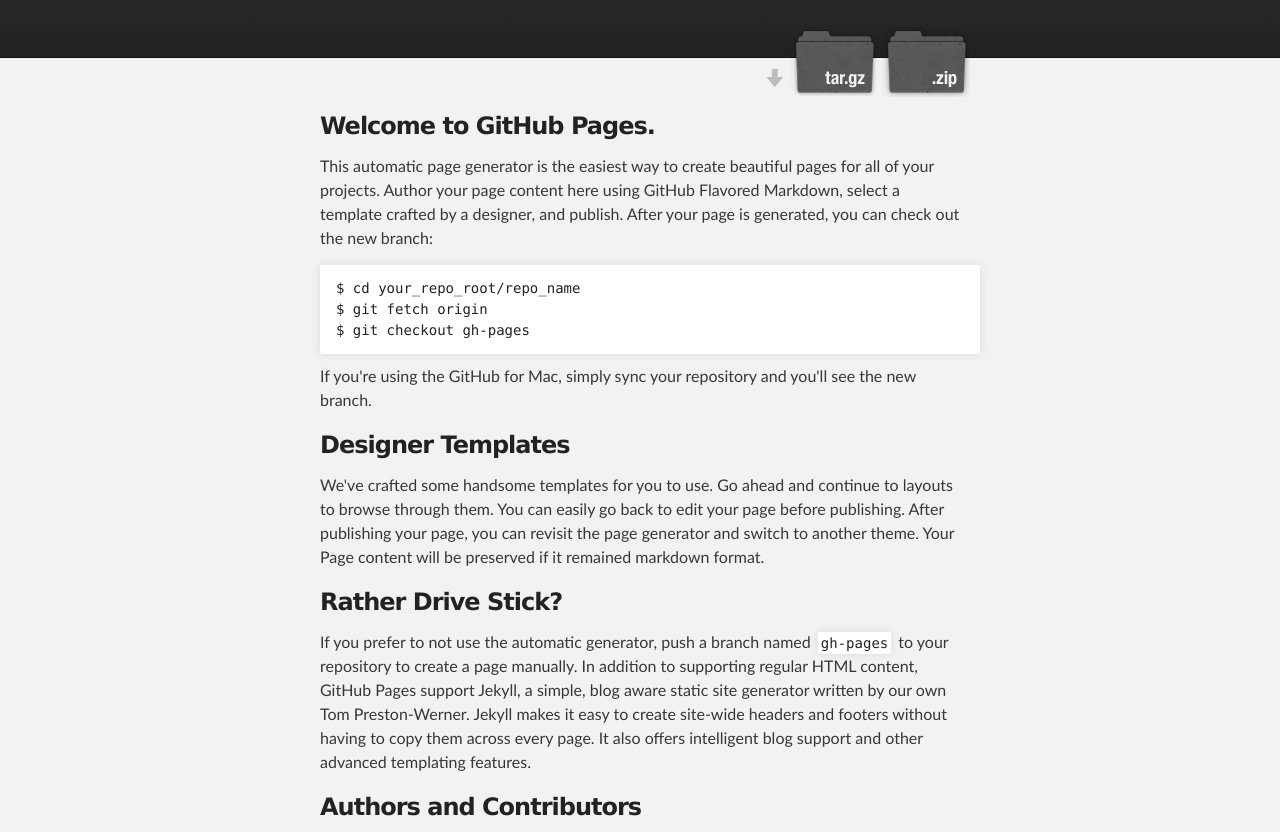
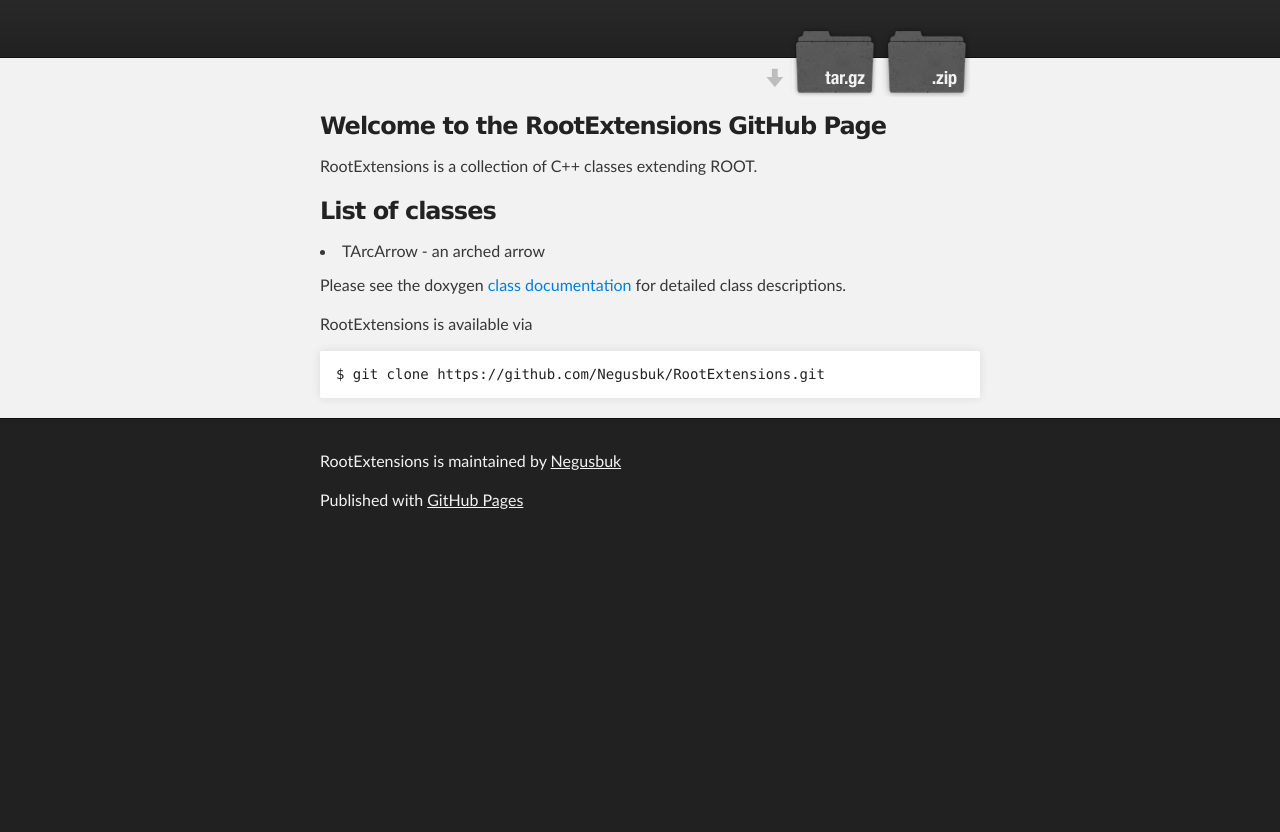
Before and after one commit to Negusbuk/RootExtensions, a plain HTML site: page index.html in a window 1280 px wide. Shown: the part 116-948 px from the top of the page. After the commit the page ends 800 px from the top, so only its background shows below. Drawn offline with Linux system fonts and the light colour scheme.

Commit message:
added initial version of page

```diff
--- a/index.html
+++ b/index.html
@@ -1,79 +1,57 @@
 <!DOCTYPE html>
 <html>
-
   <head>
     <meta charset='utf-8' />
     <meta http-equiv="X-UA-Compatible" content="chrome=1" />
     <meta name="description" content="Rootextensions : " />
-
     <link rel="stylesheet" type="text/css" media="screen" href="stylesheets/stylesheet.css">
-
-    <title>Rootextensions</title>
+    <title>RootExtensions</title>
   </head>
-
   <body>
 
     <!-- HEADER -->
     <div id="header_wrap" class="outer">
         <header class="inner">
           <a id="forkme_banner" href="https://github.com/Negusbuk/RootExtensions">View on GitHub</a>
-
           <h1 id="project_title">Rootextensions</h1>
           <h2 id="project_tagline"></h2>
-
             <section id="downloads">
               <a class="zip_download_link" href="https://github.com/Negusbuk/RootExtensions/zipball/master">Download this project as a .zip file</a>
               <a class="tar_download_link" href="https://github.com/Negusbuk/RootExtensions/tarball/master">Download this project as a tar.gz file</a>
             </section>
         </header>
     </div>
+    <!-- HEADER -->
 
     <!-- MAIN CONTENT -->
     <div id="main_content_wrap" class="outer">
       <section id="main_content" class="inner">
-        <h3>
-<a name="welcome-to-github-pages" class="anchor" href="#welcome-to-github-pages"><span class="octicon octicon-link"></span></a>Welcome to GitHub Pages.</h3>
-
-<p>This automatic page generator is the easiest way to create beautiful pages for all of your projects. Author your page content here using GitHub Flavored Markdown, select a template crafted by a designer, and publish. After your page is generated, you can check out the new branch:</p>
-
-<pre><code>$ cd your_repo_root/repo_name
-$ git fetch origin
-$ git checkout gh-pages
-</code></pre>
-
-<p>If you're using the GitHub for Mac, simply sync your repository and you'll see the new branch.</p>
-
-<h3>
-<a name="designer-templates" class="anchor" href="#designer-templates"><span class="octicon octicon-link"></span></a>Designer Templates</h3>
-
-<p>We've crafted some handsome templates for you to use. Go ahead and continue to layouts to browse through them. You can easily go back to edit your page before publishing. After publishing your page, you can revisit the page generator and switch to another theme. Your Page content will be preserved if it remained markdown format.</p>
-
-<h3>
-<a name="rather-drive-stick" class="anchor" href="#rather-drive-stick"><span class="octicon octicon-link"></span></a>Rather Drive Stick?</h3>
-
-<p>If you prefer to not use the automatic generator, push a branch named <code>gh-pages</code> to your repository to create a page manually. In addition to supporting regular HTML content, GitHub Pages support Jekyll, a simple, blog aware static site generator written by our own Tom Preston-Werner. Jekyll makes it easy to create site-wide headers and footers without having to copy them across every page. It also offers intelligent blog support and other advanced templating features.</p>
-
-<h3>
-<a name="authors-and-contributors" class="anchor" href="#authors-and-contributors"><span class="octicon octicon-link"></span></a>Authors and Contributors</h3>
-
-<p>You can <a href="https://github.com/blog/821" class="user-mention">@mention</a> a GitHub username to generate a link to their profile. The resulting <code>&lt;a&gt;</code> element will link to the contributor's GitHub Profile. For example: In 2007, Chris Wanstrath (<a href="https://github.com/defunkt" class="user-mention">@defunkt</a>), PJ Hyett (<a href="https://github.com/pjhyett" class="user-mention">@pjhyett</a>), and Tom Preston-Werner (<a href="https://github.com/mojombo" class="user-mention">@mojombo</a>) founded GitHub.</p>
-
-<h3>
-<a name="support-or-contact" class="anchor" href="#support-or-contact"><span class="octicon octicon-link"></span></a>Support or Contact</h3>
-
-<p>Having trouble with Pages? Check out the documentation at <a href="http://help.github.com/pages">http://help.github.com/pages</a> or contact <a href="mailto:support@github.com">support@github.com</a> and we’ll help you sort it out.</p>
+        <h3><a name="welcome-to-github-pages" class="anchor" href="#welcome-to-github-pages"><span class="octicon octicon-link"></span></a>Welcome to the RootExtensions GitHub Page</h3>
+        <p>
+        RootExtensions is a collection of C++ classes extending ROOT.
+        </p>
+        <h3>List of classes</h3>
+        <li>TArcArrow - an arched arrow</li>
+        <p>
+        Please see the doxygen <a href="html/annotated.html">class documentation</a>
+        for detailed class descriptions.
+        </p>
+        <p>
+        RootExtensions is available via
+        </p>
+        <pre><code>$ git clone https://github.com/Negusbuk/RootExtensions.git</code></pre>
       </section>
     </div>
+    <!-- MAIN CONTENT -->
 
     <!-- FOOTER  -->
     <div id="footer_wrap" class="outer">
       <footer class="inner">
-        <p class="copyright">Rootextensions maintained by <a href="https://github.com/Negusbuk">Negusbuk</a></p>
+        <p class="copyright">RootExtensions is maintained by <a href="https://github.com/Negusbuk">Negusbuk</a></p>
         <p>Published with <a href="http://pages.github.com">GitHub Pages</a></p>
       </footer>
     </div>
-
-
+    <!-- FOOTER  -->
 
   </body>
 </html>
```
